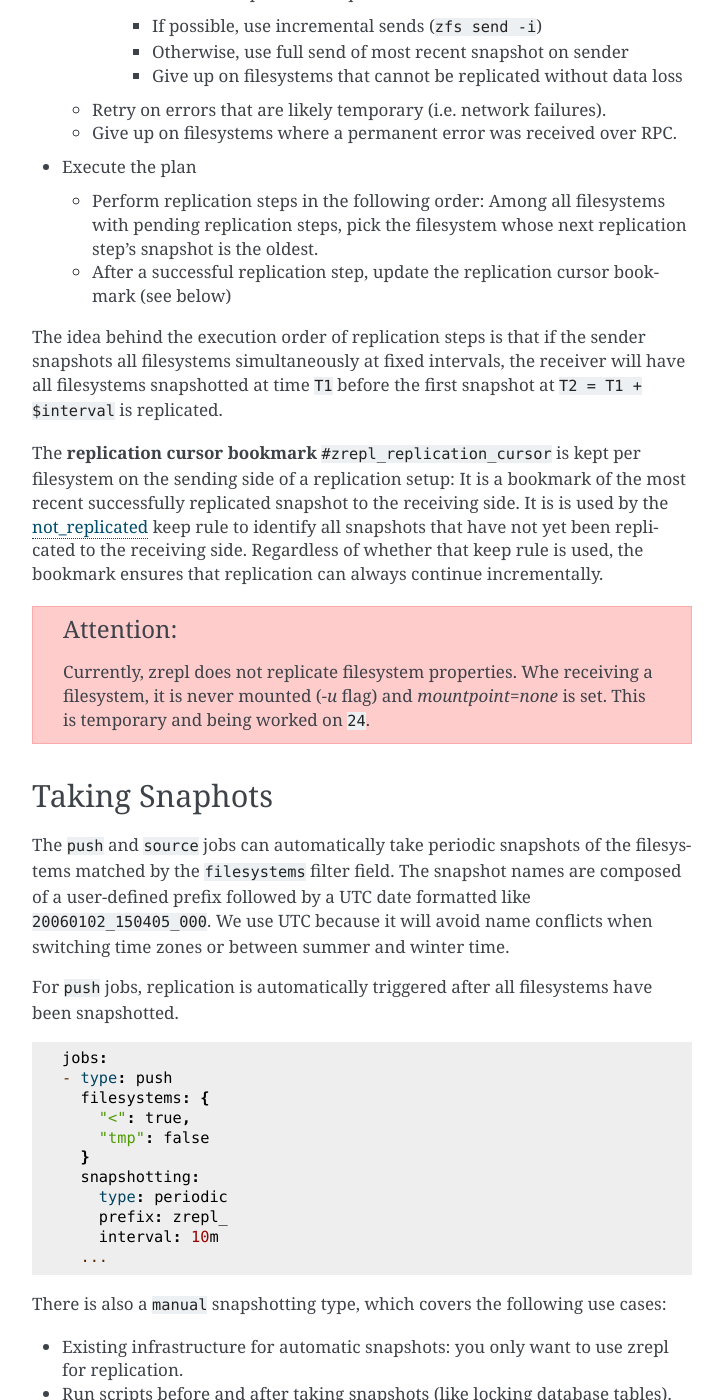
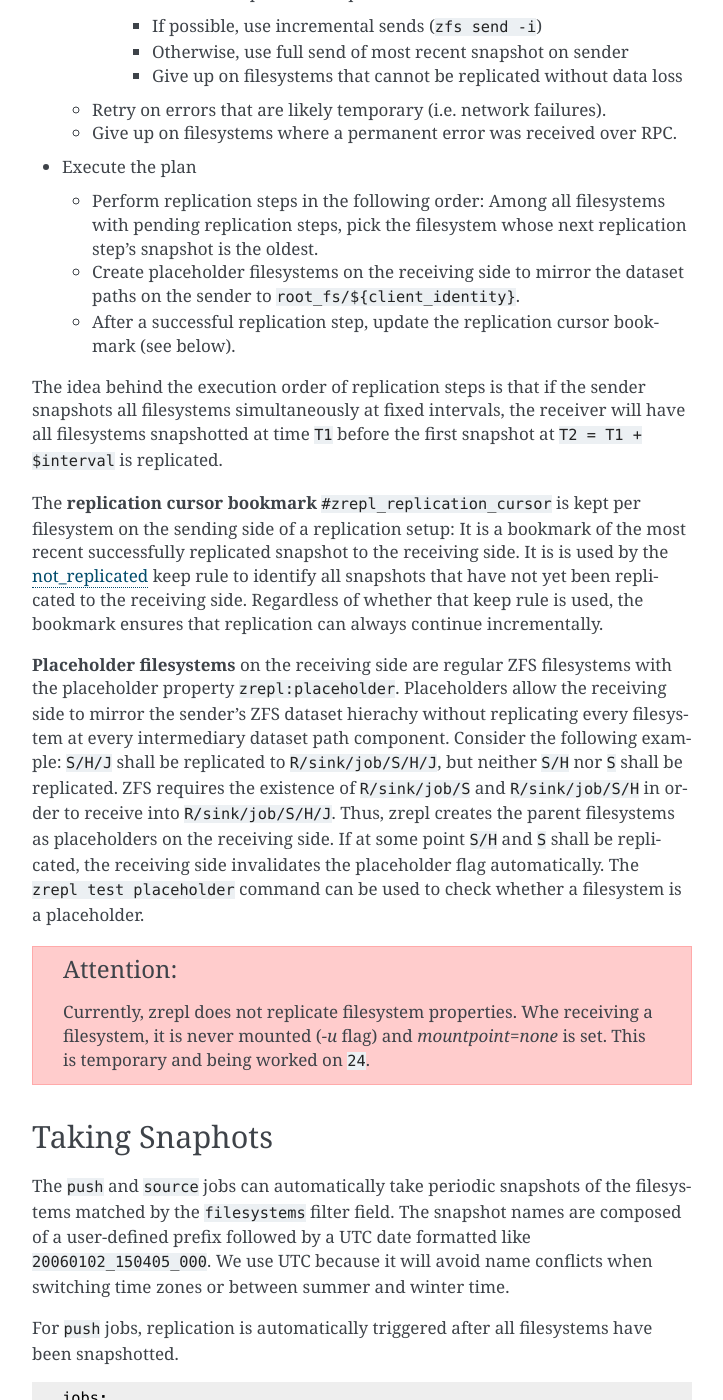
Before and after one commit to zrepl/zrepl, a Sphinx documentation site: the page built from docs/configuration/jobs.rst, in a window 1280 px wide and 1400 px high, scrolled down 1997 px. Shown: the whole window, without its empty margins (388-1111 px from the left). Built offline with Sphinx 7.4.7, drawn with Linux system fonts in a browser that asks for light colours; the version number could not be read and is left out; cross-references to code outside the pages are shown as plain code.

Commit message:
docs: document existence of zrepl:placeholder property
fixes #129

```diff
--- a/docs/configuration/jobs.rst
+++ b/docs/configuration/jobs.rst
@@ -91,7 +91,8 @@
 
   * Perform replication steps in the following order:
     Among all filesystems with pending replication steps, pick the filesystem whose next replication step's snapshot is the oldest.
-  * After a successful replication step, update the replication cursor bookmark (see below)
+  * Create placeholder filesystems on the receiving side to mirror the dataset paths on the sender to ``root_fs/${client_identity}``.
+  * After a successful replication step, update the replication cursor bookmark (see below).
 
 The idea behind the execution order of replication steps is that if the sender snapshots all filesystems simultaneously at fixed intervals, the receiver will have all filesystems snapshotted at time ``T1`` before the first snapshot at ``T2 = T1 + $interval`` is replicated.
 
@@ -101,6 +102,14 @@
 It is a bookmark of the most recent successfully replicated snapshot to the receiving side.
 It is is used by the :ref:`not_replicated <prune-keep-not-replicated>` keep rule to identify all snapshots that have not yet been replicated to the receiving side.
 Regardless of whether that keep rule is used, the bookmark ensures that replication can always continue incrementally.
+
+**Placeholder filesystems** on the receiving side are regular ZFS filesystems with the placeholder property ``zrepl:placeholder``.
+Placeholders allow the receiving side to mirror the sender's ZFS dataset hierachy without replicating every filesystem at every intermediary dataset path component.
+Consider the following example: ``S/H/J`` shall be replicated to ``R/sink/job/S/H/J``, but neither ``S/H`` nor ``S`` shall be replicated.
+ZFS requires the existence of ``R/sink/job/S`` and ``R/sink/job/S/H`` in order to receive into ``R/sink/job/S/H/J``.
+Thus, zrepl creates the parent filesystems as placeholders on the receiving side.
+If at some point ``S/H`` and ``S`` shall be replicated, the receiving side invalidates the placeholder flag automatically.
+The ``zrepl test placeholder`` command can be used to check whether a filesystem is a placeholder.
 
 .. ATTENTION::
 
```
